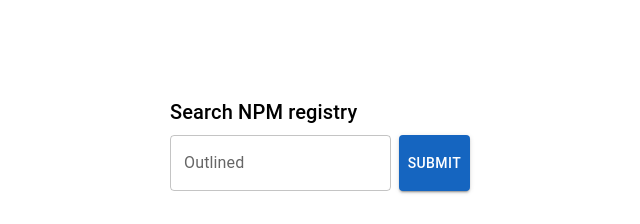
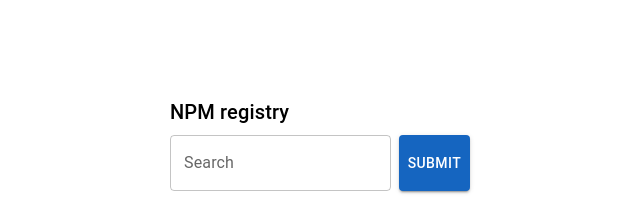
Before and after one commit to jenlky/rws-react, a Next.js app: page / in a window 1280 px wide. Shown: the top 224 px of the page, without its empty margins (320-960 px from the left). Built offline with nearby package versions, Linux system fonts and the light colour scheme.

Commit message:
Update text field label to search

```diff
--- a/src/app/page.tsx
+++ b/src/app/page.tsx
@@ -4,9 +4,9 @@
   return (
     <main className="flex min-h-screen flex-col items-center justify-between p-24">
       <Box sx={{ width: '100%', maxWidth: 300 }}>
-        <Typography variant="h6" gutterBottom>Search NPM registry</Typography>
+        <Typography variant="h6" gutterBottom>NPM registry</Typography>
         <div style={{ display: 'flex', justifyContent: 'space-between' }}>
-          <TextField id="outlined-basic" label="Outlined" variant="outlined" fullWidth />
+          <TextField id="outlined-basic" label="Search" variant="outlined" fullWidth />
           <Button variant="contained" size="medium" style={{ marginLeft: '8px', backgroundColor: '#1565C0' }}>Submit</Button>
         </div>
       </Box>
```
